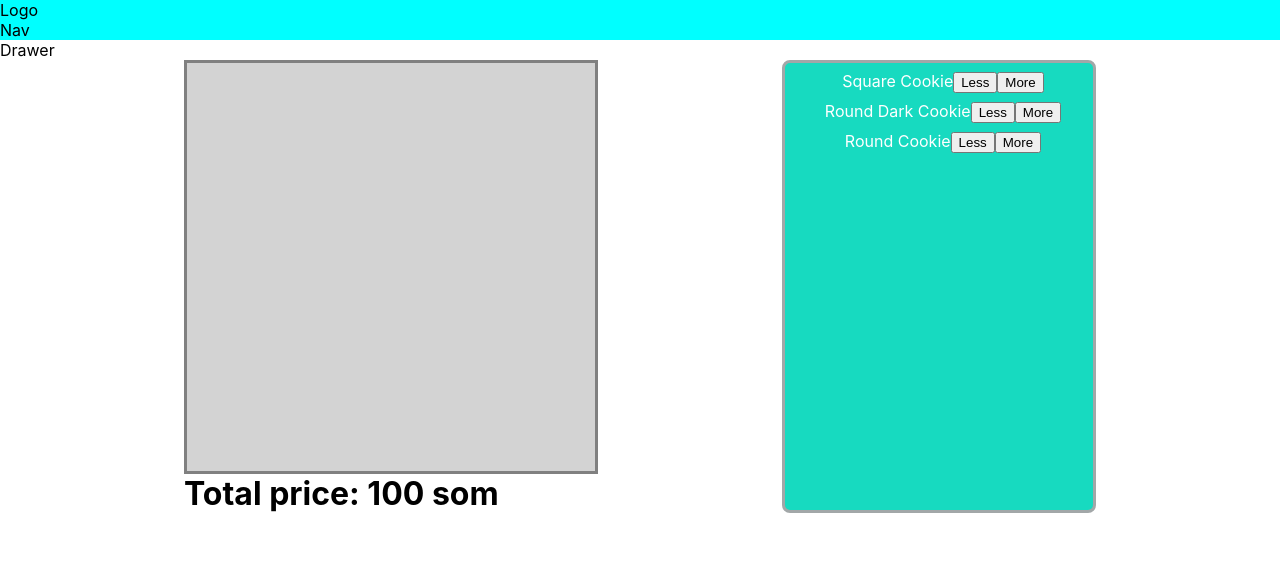
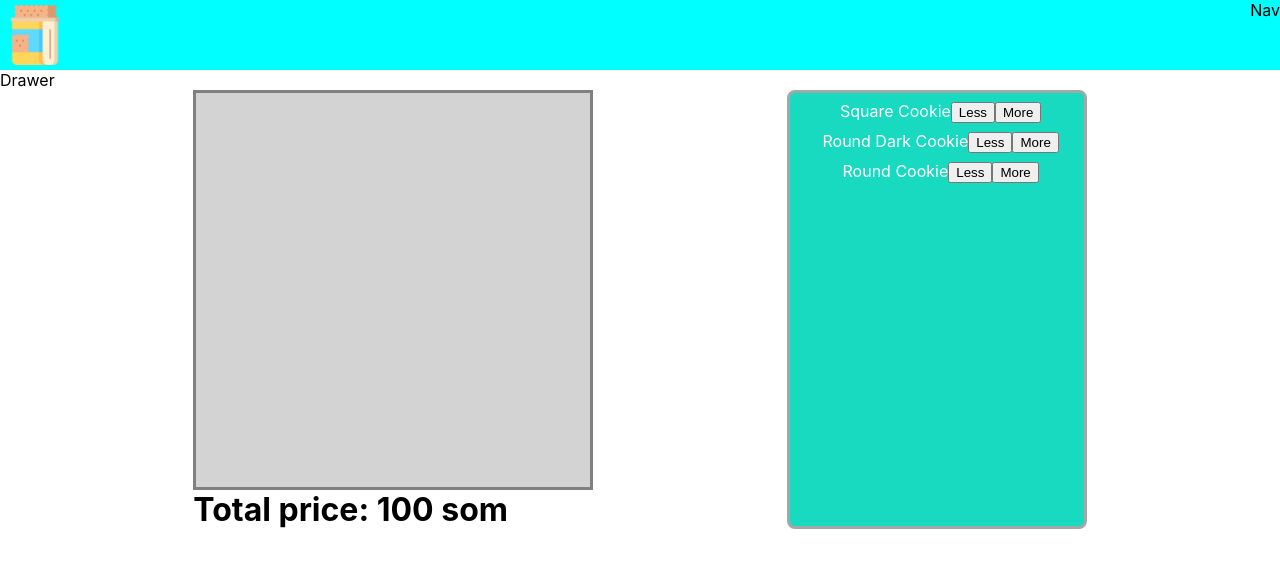
Before and after one commit to Nursen-Okenov/Cookies-Builder, a React (Create React App) app: page / in a window 1280 px wide. Shown: the top 568 px of the page. Built offline with nearby package versions, Linux system fonts and the light colour scheme.

Commit message:
Add logo img

```diff
--- a/src/App.css
+++ b/src/App.css
@@ -1,3 +1,6 @@
+* {
+  box-sizing: border-box;
+}
 body{
   margin: 0 ;
   padding: 0;
--- a/src/components/Layout/Logo/Logo.js
+++ b/src/components/Layout/Logo/Logo.js
@@ -1,8 +1,9 @@
 import React from "react";
+import logo from "../../../assets/logo.png";
 import classes from "./Logo.module.css";
 
 export default () => (
     <div className={classes.Logo}>
-        Logo
+        <img src={logo} />
     </div>
 );
--- a/src/components/Layout/Logo/Logo.module.css
+++ b/src/components/Layout/Logo/Logo.module.css
@@ -0,0 +1,9 @@
+.Logo {
+    display: flex;
+    align-items: center;
+  }
+  .Logo img {
+    margin: 5px;
+    height: 60px;
+    width: 60px;
+  }
--- a/src/components/Layout/Toolbar/Toolbar.module.css
+++ b/src/components/Layout/Toolbar/Toolbar.module.css
@@ -1,6 +1,6 @@
 .Toolbar{
     background-color: aqua;
+
+    display: flex;
+    justify-content: space-between;
 }
-.Red{
-    color: yellow;
-}
```
Also changed, not shown: src/assets/logo.png (added).
